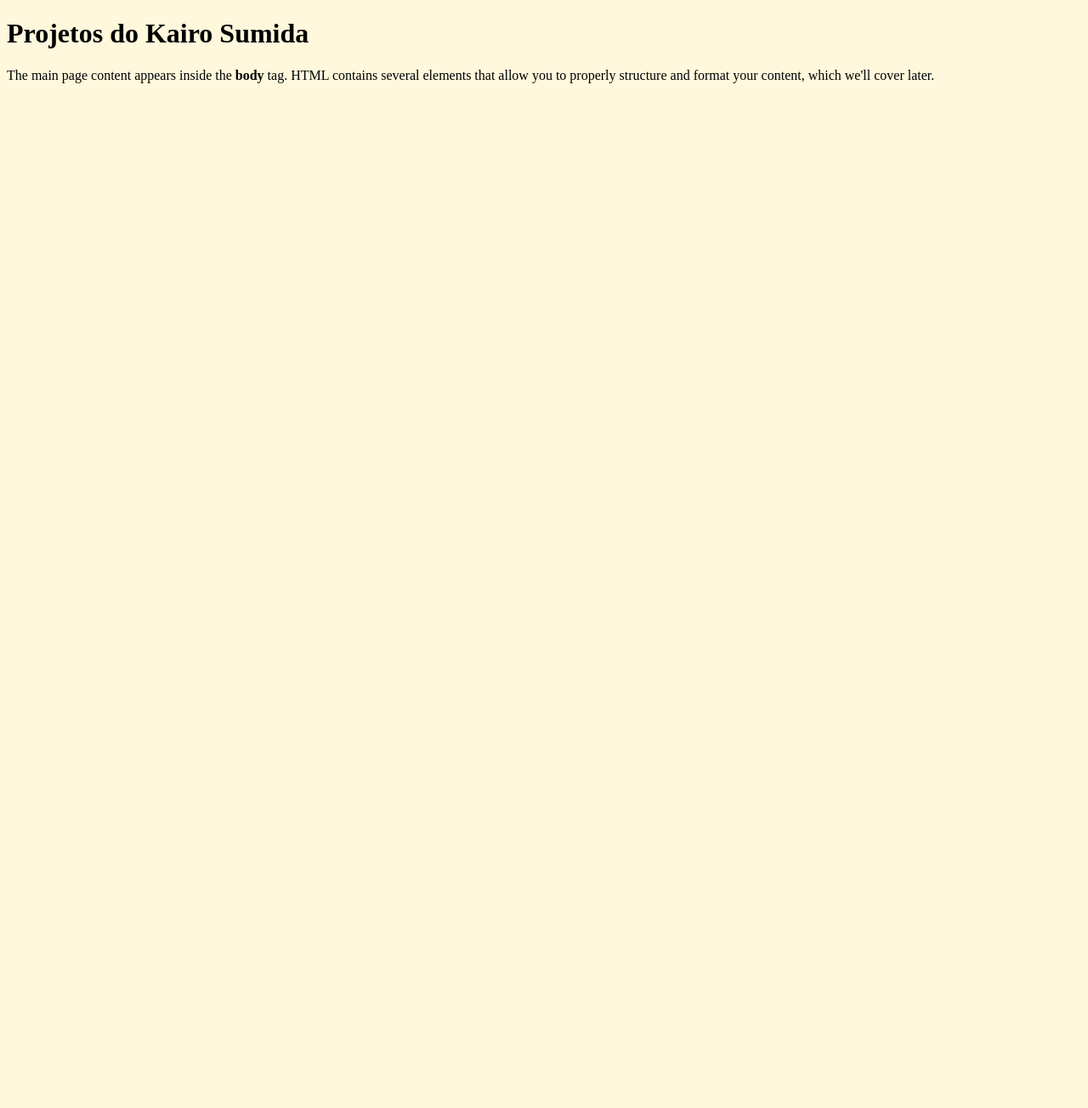
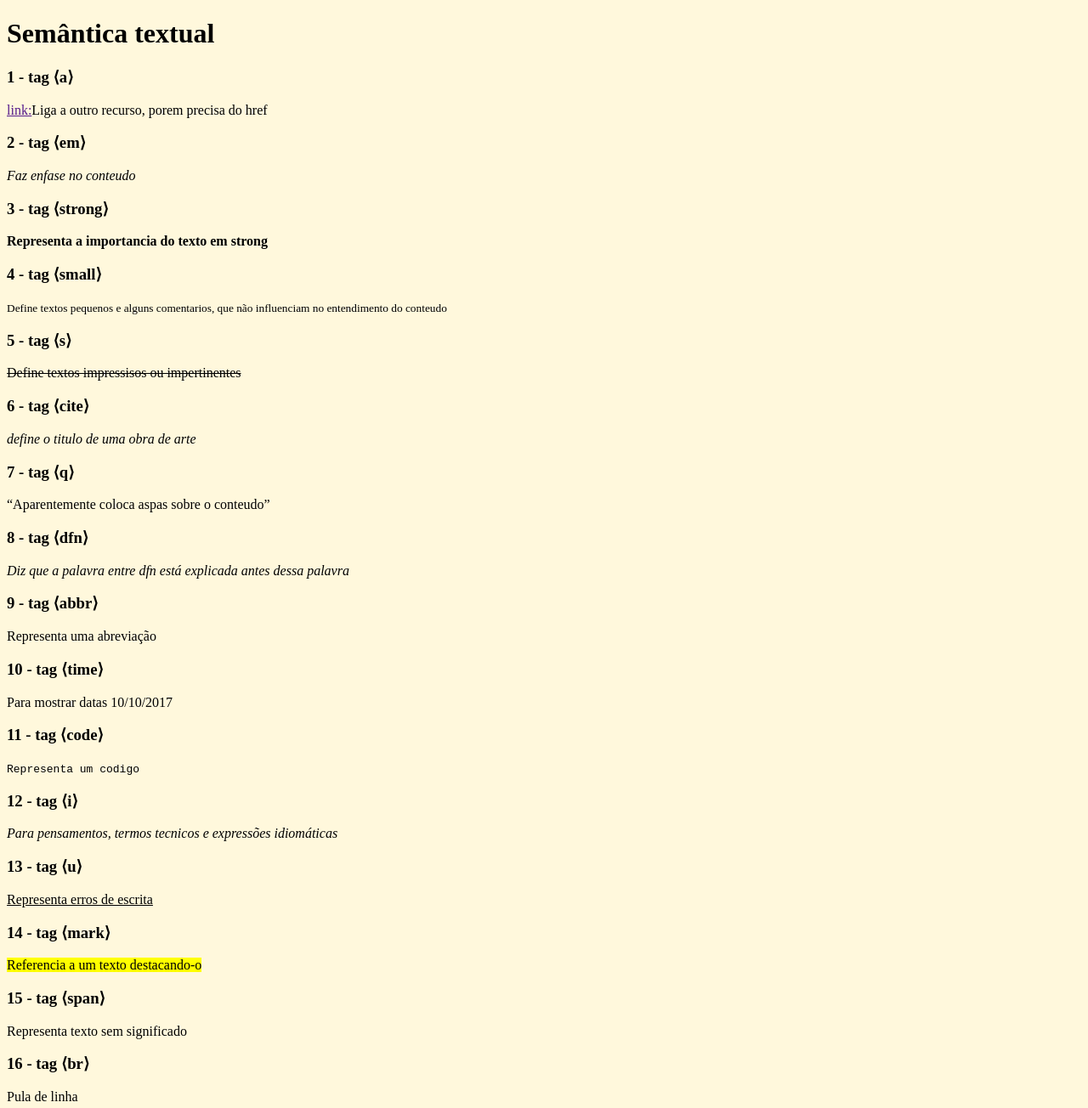
Before and after one commit to kairosumida/HTML-Essential-Training, a plain HTML site: page Pt1/index.html in a window 1280 px wide. Shown: the whole page at 85% size. Before the commit the page ends 800 px from the top, so only its background shows below. Drawn offline with Linux system fonts and the light colour scheme.

Commit message:
Adicionado Instrucoes

```diff
--- a/Pt1/index.html
+++ b/Pt1/index.html
@@ -3,10 +3,42 @@
 <head>
 	<link rel="stylesheet" href="estilo.css">
 <meta charset="utf-8">
-<title>Basic HTML document</title>
+<title>Semântica textual</title>
 </head>
 <body>
-	<h1>Projetos do Kairo Sumida</h1>
-	<p>The main page content appears inside the <b>body</b> tag. HTML contains several elements that allow you to properly structure and format your content, which we'll cover later.</p>
+	<h1>Semântica textual</h1>
+	<h3>1 - tag &lang;a&rang;</h3>
+	<p><a href="">link:</a>Liga a outro recurso, porem precisa do href</p>
+	<h3>2 - tag &lang;em&rang;</h3>
+	<p><em>Faz enfase no conteudo</em></p>
+	<h3>3 - tag &lang;strong&rang;</h3>
+	<p><strong>Representa a importancia do texto em strong</strong></p>
+	<h3>4 - tag &lang;small&rang;</h3>
+	<p><small>Define textos pequenos e alguns comentarios, que não influenciam no entendimento do conteudo</small></p>
+	<h3>5 - tag &lang;s&rang;</h3>
+	<p><s>Define textos impressisos ou impertinentes</s></p>
+	<h3>6 - tag &lang;cite&rang;</h3>
+	<p><cite>define o titulo de uma obra de arte</cite></p>
+	<h3>7 - tag &lang;q&rang;</h3>
+	<p><q>Aparentemente coloca aspas sobre o conteudo</q></p>
+	<h3>8 - tag &lang;dfn&rang;</h3>
+	<p><dfn>Diz que a palavra entre dfn está explicada antes dessa palavra</dfn></p>
+	<h3>9 - tag &lang;abbr&rang;</h3>
+	<p><abbr>Representa uma abreviação</abbr></p>
+	<h3>10 - tag &lang;time&rang;</h3>
+	<p>Para mostrar datas <time>10/10/2017</time></p>
+	<h3>11 - tag &lang;code&rang;</h3>
+	<p><code>Representa um codigo</code></p>
+	<h3>12 - tag &lang;i&rang;</h3>
+	<p><i>Para pensamentos, termos tecnicos e expressões idiomáticas</i></p>
+	<h3>13 - tag &lang;u&rang;</h3>
+	<p><u>Representa erros de escrita</u></p>
+	<h3>14 - tag &lang;mark&rang;</h3>
+	<p><mark>Referencia a um texto destacando-o</mark></p>
+	<h3>15 - tag &lang;span&rang;</h3>
+	<p><span>Representa texto sem significado</span></p>
+	<h3>16 - tag &lang;br&rang;</h3>
+	<p>Pula de linha<br></p>
+
 </body>
 </html>
```
